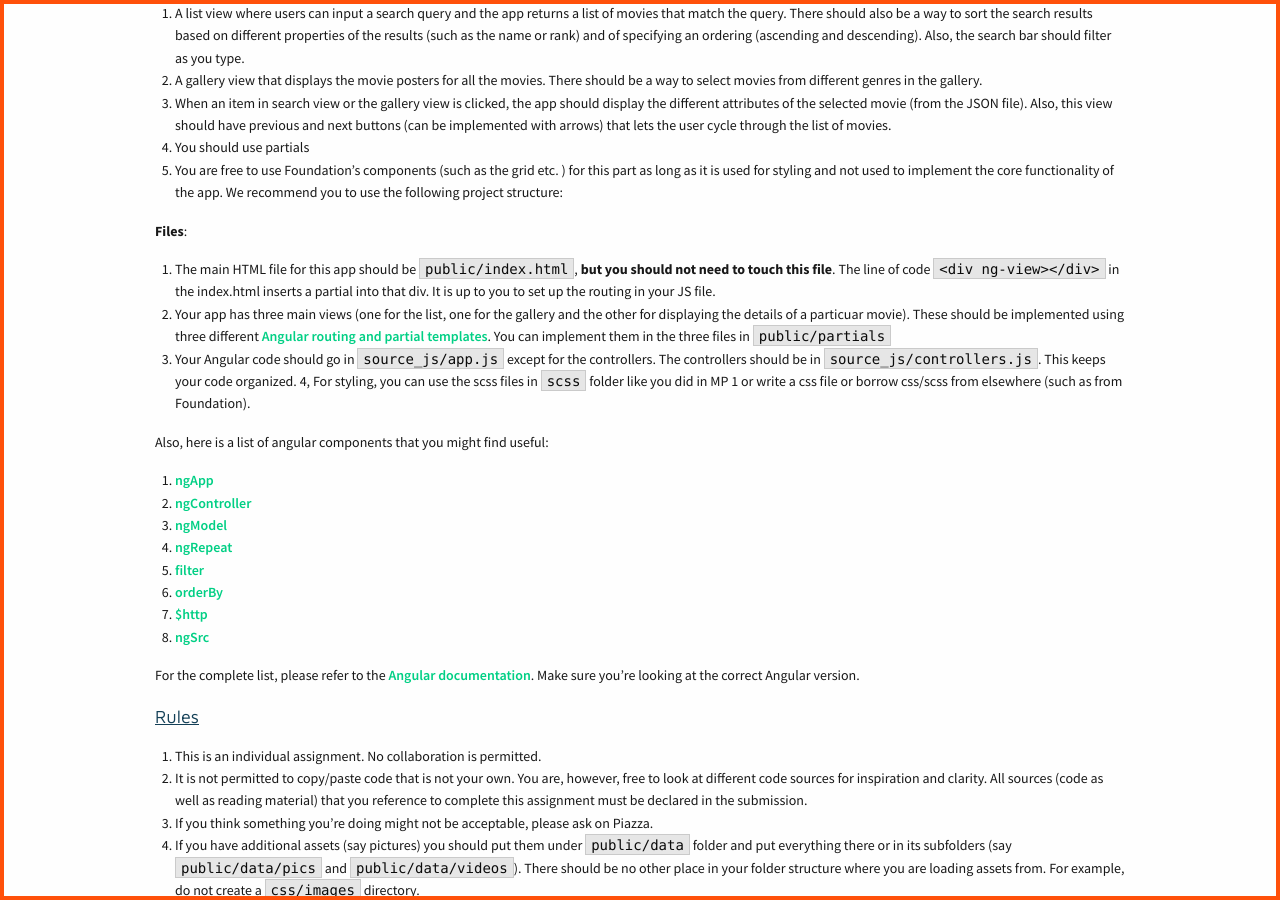
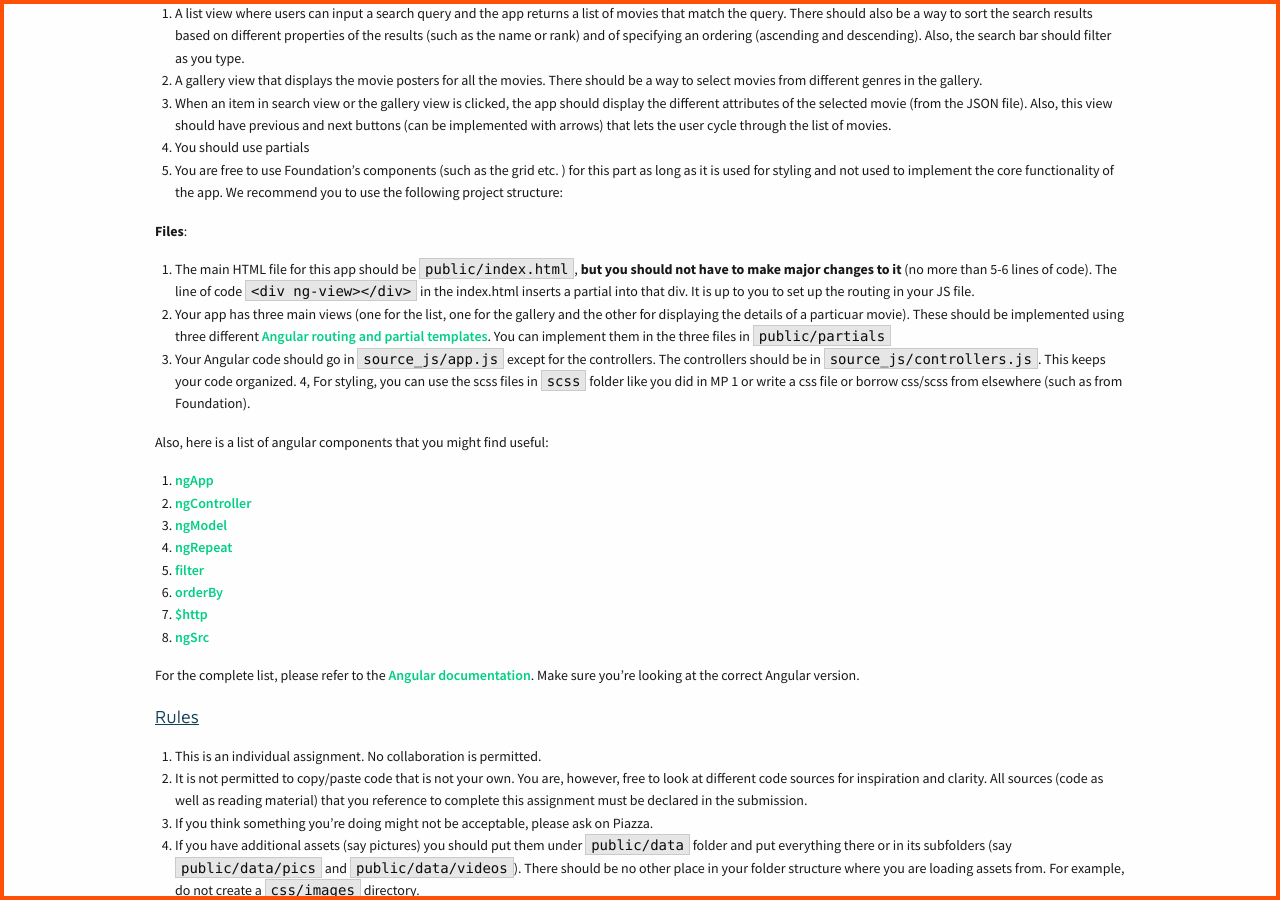
Before and after one commit to biplabdeka/fa2016, a Jekyll site: the page built from _posts/2016-10-4-MP-3.md, in a window 1280 px wide and 900 px high, scrolled down 832 px. Built offline with Jekyll 4.4.1, drawn with Linux system fonts in a browser that asks for light colours; nearby versions of some CDN libraries.

Commit message:
clear up mp3 instructions

```diff
--- a/_posts/2016-10-4-MP-3.md
+++ b/_posts/2016-10-4-MP-3.md
@@ -31,7 +31,7 @@ We recommend you to use the following project structure:
 
 __Files__:
 
-1. The main HTML file for this app should be `public/index.html`, **but you should not need to touch this file**.
+1. The main HTML file for this app should be `public/index.html`, **but you should not have to make major changes to it** (no more than 5-6 lines of code).
 The line of code `<div ng-view></div>` in the index.html inserts a partial into that div. It is up to you to set up the routing in your JS file.
 2. Your app has three main views (one for the list, one for the gallery and the other for displaying the details of a particuar movie). These should be implemented using three different [Angular routing and partial templates](https://docs.angularjs.org/tutorial/step_07). You can implement them in the three files in `public/partials`
 3. Your Angular code should go in `source_js/app.js` except for the controllers. The controllers should be in `source_js/controllers.js`. This keeps your code organized.
```
